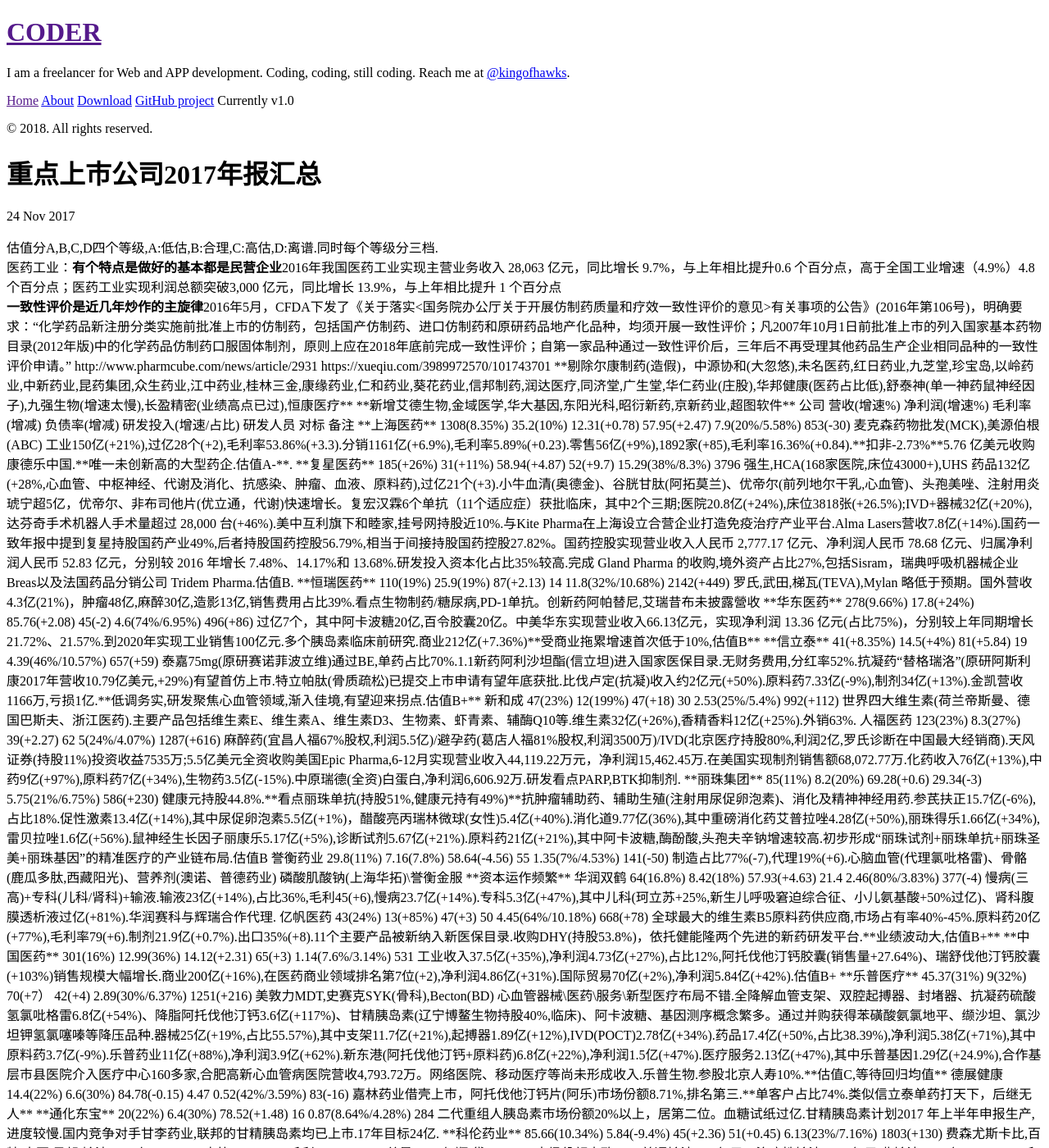
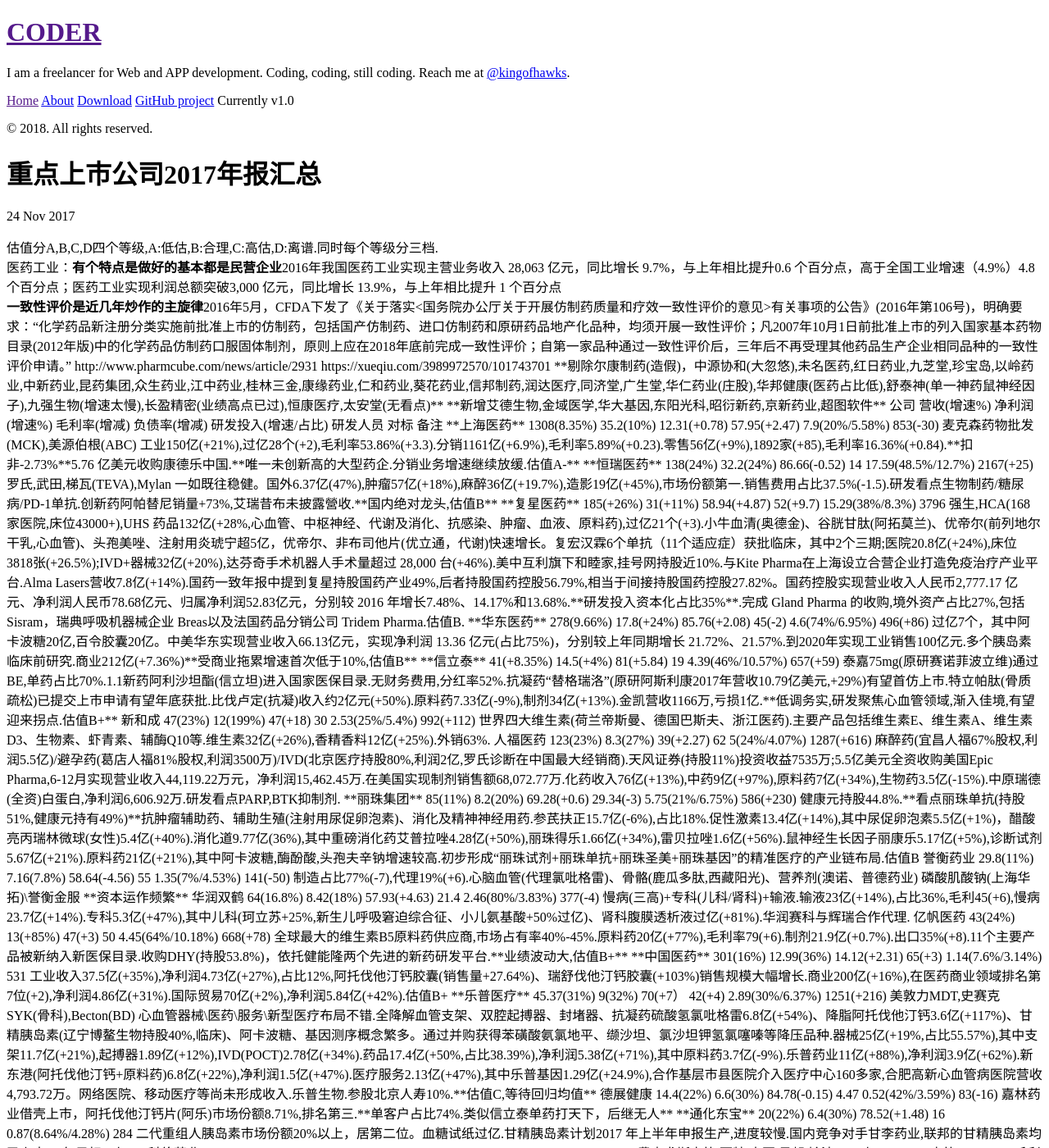
Before and after one commit to kingofhawks/kingofhawks.github.io, a Jekyll site: the page built from _posts/2017-11-24-重点上市公司2017年报汇总.md, in a window 1280 px wide and 1400 px high. Shown: the whole window at 82% size. Built offline with Jekyll 4.4.1, drawn with Linux system fonts in a browser that asks for light colours; our own code applies the rules of GitHub Pages for plain Markdown files; some of the changed text lies outside the part shown.

Commit message:
update post

```diff
--- a/_posts/2017-11-24-重点上市公司2017年报汇总.md
+++ b/_posts/2017-11-24-重点上市公司2017年报汇总.md
@@ -3,12 +3,12 @@
 **一致性评价是近几年炒作的主旋律**2016年5月，CFDA下发了《关于落实<国务院办公厅关于开展仿制药质量和疗效一致性评价的意见>有关事项的公告》(2016年第106号)，明确要求：“化学药品新注册分类实施前批准上市的仿制药，包括国产仿制药、进口仿制药和原研药品地产化品种，均须开展一致性评价；凡2007年10月1日前批准上市的列入国家基本药物目录(2012年版)中的化学药品仿制药口服固体制剂，原则上应在2018年底前完成一致性评价；自第一家品种通过一致性评价后，三年后不再受理其他药品生产企业相同品种的一致性评价申请。”
 http://www.pharmcube.com/news/article/2931
 https://xueqiu.com/3989972570/101743701
-**剔除尔康制药(造假)，中源协和(大忽悠),未名医药,红日药业,九芝堂,珍宝岛,以岭药业,中新药业,昆药集团,众生药业,江中药业,桂林三金,康缘药业,仁和药业,葵花药业,信邦制药,润达医疗,同济堂,广生堂,华仁药业(庄股),华邦健康(医药占比低),舒泰神(单一神药鼠神经因子),九强生物(增速太慢),长盈精密(业绩高点已过),恒康医疗**
+**剔除尔康制药(造假)，中源协和(大忽悠),未名医药,红日药业,九芝堂,珍宝岛,以岭药业,中新药业,昆药集团,众生药业,江中药业,桂林三金,康缘药业,仁和药业,葵花药业,信邦制药,润达医疗,同济堂,广生堂,华仁药业(庄股),华邦健康(医药占比低),舒泰神(单一神药鼠神经因子),九强生物(增速太慢),长盈精密(业绩高点已过),恒康医疗,太安堂(无看点)**
 **新增艾德生物,金域医学,华大基因,东阳光科,昭衍新药,京新药业,超图软件**
 公司          营收(增速%)       净利润(增速%)   毛利率(增减)   负债率(增减)    研发投入(增速/占比)    研发人员   对标 备注
-**上海医药**    1308(8.35%)     35.2(10%)     12.31(+0.78)   57.95(+2.47)   7.9(20%/5.58%)       853(-30)  麦克森药物批发(MCK),美源伯根(ABC)    工业150亿(+21%),过亿28个(+2),毛利率53.86%(+3.3).分销1161亿(+6.9%),毛利率5.89%(+0.23).零售56亿(+9%),1892家(+85),毛利率16.36%(+0.84).**扣非-2.73%**5.76 亿美元收购康德乐中国.**唯一未创新高的大型药企.估值A-**.
-**复星医药**    185(+26%)        31(+11%)       58.94(+4.87)  52(+9.7)      15.29(38%/8.3%)        3796      强生,HCA(168家医院,床位43000+),UHS    药品132亿(+28%,心血管、中枢神经、代谢及消化、抗感染、肿瘤、血液、原料药),过亿21个(+3).小牛血清(奥德金)、谷胱甘肽(阿拓莫兰)、优帝尔(前列地尔干乳,心血管)、头孢美唑、注射用炎琥宁超5亿，优帝尔、非布司他片(优立通，代谢)快速增长。复宏汉霖6个单抗（11个适应症）获批临床，其中2个三期;医院20.8亿(+24%),床位3818张(+26.5%);IVD+器械32亿(+20%),达芬奇手术机器人手术量超过 28,000 台(+46%).美中互利旗下和睦家,挂号网持股近10%.与Kite Pharma在上海设立合营企业打造免疫治疗产业平台.Alma Lasers营收7.8亿(+14%).国药一致年报中提到复星持股国药产业49%,后者持股国药控股56.79%,相当于间接持股国药控股27.82%。国药控股实现营业收入人民币 2,777.17 亿元、净利润人民币 78.68 亿元、归属净利润人民币 52.83 亿元，分别较 2016 年增长 7.48%、14.17%和 13.68%.研发投入资本化占比35%较高.完成 Gland Pharma 的收购,境外资产占比27%,包括Sisram，瑞典呼吸机器械企业 Breas以及法国药品分销公司 Tridem Pharma.估值B.
-**恒瑞医药**    110(19%)         25.9(19%)     87(+2.13)      14             11.8(32%/10.68%)     2142(+449) 罗氏,武田,梯瓦(TEVA),Mylan    略低于预期。国外营收4.3亿(21%)，肿瘤48亿,麻醉30亿,造影13亿,销售费用占比39%.看点生物制药/糖尿病,PD-1单抗。创新药阿帕替尼,艾瑞昔布未披露營收
+**上海医药**    1308(8.35%)     35.2(10%)     12.31(+0.78)   57.95(+2.47)   7.9(20%/5.58%)       853(-30)  麦克森药物批发(MCK),美源伯根(ABC)    工业150亿(+21%),过亿28个(+2),毛利率53.86%(+3.3).分销1161亿(+6.9%),毛利率5.89%(+0.23).零售56亿(+9%),1892家(+85),毛利率16.36%(+0.84).**扣非-2.73%**5.76 亿美元收购康德乐中国.**唯一未创新高的大型药企.分销业务增速继续放缓.估值A-**
+**恒瑞医药**    138(24%)         32.2(24%)     86.66(-0.52)   14             17.59(48.5%/12.7%)   2167(+25) 罗氏,武田,梯瓦(TEVA),Mylan    一如既往稳健。国外6.37亿(47%),肿瘤57亿(+18%),麻醉36亿(+19.7%),造影19亿(+45%),市场份额第一.销售费用占比37.5%(-1.5).研发看点生物制药/糖尿病/PD-1单抗.创新药阿帕替尼销量+73%,艾瑞昔布未披露營收.**国内绝对龙头,估值B**
+**复星医药**    185(+26%)        31(+11%)       58.94(+4.87)  52(+9.7)      15.29(38%/8.3%)        3796      强生,HCA(168家医院,床位43000+),UHS    药品132亿(+28%,心血管、中枢神经、代谢及消化、抗感染、肿瘤、血液、原料药),过亿21个(+3).小牛血清(奥德金)、谷胱甘肽(阿拓莫兰)、优帝尔(前列地尔干乳,心血管)、头孢美唑、注射用炎琥宁超5亿，优帝尔、非布司他片(优立通，代谢)快速增长。复宏汉霖6个单抗（11个适应症）获批临床，其中2个三期;医院20.8亿(+24%),床位3818张(+26.5%);IVD+器械32亿(+20%),达芬奇手术机器人手术量超过 28,000 台(+46%).美中互利旗下和睦家,挂号网持股近10%.与Kite Pharma在上海设立合营企业打造免疫治疗产业平台.Alma Lasers营收7.8亿(+14%).国药一致年报中提到复星持股国药产业49%,后者持股国药控股56.79%,相当于间接持股国药控股27.82%。国药控股实现营业收入人民币2,777.17 亿元、净利润人民币78.68亿元、归属净利润52.83亿元，分别较 2016 年增长7.48%、14.17%和13.68%.**研发投入资本化占比35%**.完成 Gland Pharma 的收购,境外资产占比27%,包括Sisram，瑞典呼吸机器械企业 Breas以及法国药品分销公司 Tridem Pharma.估值B.
 **华东医药**    278(9.66%)       17.8(+24%)    85.76(+2.08)   45(-2)        4.6(74%/6.95%)       496(+86)        过亿7个，其中阿卡波糖20亿,百令胶囊20亿。中美华东实现营业收入66.13亿元，实现净利润 13.36 亿元(占比75%)，分别较上年同期增长 21.72%、21.57%.到2020年实现工业销售100亿元.多个胰岛素临床前研究.商业212亿(+7.36%)**受商业拖累增速首次低于10%,估值B**
 **信立泰**      41(+8.35%)       14.5(+4%)     81(+5.84)     19             4.39(46%/10.57%)     657(+59)  泰嘉75mg(原研赛诺菲波立维)通过BE,单药占比70%.1.1新药阿利沙坦酯(信立坦)进入国家医保目录.无财务费用,分红率52%.抗凝药“替格瑞洛”(原研阿斯利康2017年营收10.79亿美元,+29%)有望首仿上市.特立帕肽(骨质疏松)已提交上市申请有望年底获批.比伐卢定(抗凝)收入约2亿元(+50%).原料药7.33亿(-9%),制剂34亿(+13%).金凯营收1166万,亏损1亿.**低调务实,研发聚焦心血管领域,渐入佳境,有望迎来拐点.估值B+**
 新和成         47(23%)          12(199%)        47(+18)       30              2.53(25%/5.4%)      992(+112)     世界四大维生素(荷兰帝斯曼、德国巴斯夫、浙江医药).主要产品包括维生素E、维生素A、维生素D3、生物素、虾青素、辅酶Q10等.维生素32亿(+26%),香精香料12亿(+25%).外销63%.
@@ -40,14 +40,14 @@
 **康美药业**  216(19.8%)      33.4(21%)     29.32(+2.06)   46.4(-4)       1.24(61%/0.58%)     570(+36)       贸易为主.中药材贸易58亿(-4%),e药谷;饮片47亿(+26%),西药贸易73亿(+35%),器械9亿(+53%),保健品10亿(+25%),食品7亿(+20%)，物业9.4亿(+46%)。智慧药房日处方量已达 14000 张,托管医院药房超100 家,直销.**负面消息也不少**
 **云南白药**   224(8%)       29(5%)         30.49(+0.38)   36(-1)        0.9(-10%/0.4%)       679(+30)      商业占比59%,药品49亿(-3%)，健康产品37亿(+12%),牙膏市场占比超16%，排名第二.新华都入股.
 步长制药       123(5.7%)     17.7(-50%)     83.18(+0.38)   33             4.59(28%/3.72%)      505(-)     心脑血管中脑心通胶囊、稳心颗粒、丹红注射液三者合计收入达 90.06 亿元.其他妇科，泌尿.IPO破发先驱典型.
-**白云山**  209(4.58%)       20.6(36%)     37.36(+4.64)   31.97             3.73(10%/4.79%)       699(+25)    中药39亿(+21%)，西药38.8亿(+5%),金戈5.6亿(+40%),其中抗生素(头孢为主)超过13亿.大健康85.7亿(+10%),王老吉净利润6.3亿.商业43亿(-15.9%)。研发无太多看点.估值适中.
+**白云山**  209(4.58%)       20.6(36%)     37.36(+4.64)   31.97             3.73(10%/4.79%)    699(+25)    中药39亿(+21%)，西药38.8亿(+5%),金戈5.6亿(+40%),其中抗生素(头孢为主)超过13亿.大健康85.7亿(+10%),王老吉净利润6.3亿.商业43亿(-15.9%)。研发无太多看点.估值适中.
 华润三九    111(23.8%)       13(8.67%)      67.1(+2.23)    37.48(+1.84)   3.26(16%/2.93%)       343(+60)       感冒、皮肤、胃肠、小儿等OTC为主及中药处方药。过亿品种21(+3).OTC54亿(+15.78%),处方药51.74亿元，增长36.33%.2017 年初设立大健康事业部.研发无看点.
 天士力       160(15%)         13.76(17%)     36(-0.19)    54(-10.77)     6.15(+40%/9%)         1209(+67)     现代中药、生物药、化学药协同发展.普佑克(心肌梗死),水飞蓟宾.制药68亿(+10%),其中中药53亿(+6%),化学药13亿(+23.8%),生物药1亿(+161%).商业92亿(+20%),毛利率8.28(+1.16).**丹参滴丸FDA1.47亿盒,营收40亿左右,单药占比高极高,估值B**
 **济川药业** 46.77(24%)      9.34(36%)      84.35(+0.05)    28             1.45(14%/3.11%)     351(+21)       儿科、呼吸、消化等领域.蒲地蓝超20亿,占比40%，雷贝拉挫,小儿豉翘清热颗粒,三拗片(咳喘)等OTC
 **同仁堂**    133(10%)       10(9%)        44(-0.01)        50             2.18(8.3%/1.64%)    591(-100)    **每年10%增长太稳定无惊**中药主打心血管补益类,安宫牛黄丸,六味地黄,阿胶,牛黄清心,大活络.工业81亿(+8.78%),商业67亿(+17%),零售药店700家.估值B
-**片仔癀**    23(22%)        5.36(15%)     48.51(+1.51)     26(+7)         0.67(33%/2.9%)       112(-44)       药品11亿(+25%),流通9亿(+22%),日化2.6亿(牙膏,+12%).品种不错,估值高
+**片仔癀**    37(61%)        8.07(50%)     43.26(-5.49)    21.6(-4)        0.69(4.42%/2.9%)    118(+6)       药品14.6亿(+33%),其中肝病13.6亿(+35%).流通19亿(+106%),日化3.17亿(牙膏,+21%).品种不错,研发弱,估值B
 贵州百灵     26(17%)        5.26(9%)       67(+0.82)     29              0.74(-0.7%/2.85%)     248(+58)      苗药/中成药,银丹心脑通软胶囊6.5亿(+3%),贵阳中医糖尿病医院7188万(+39%).不达预期,股价波动较大,估值B.
-康恩贝      53(48%)         4.4(-20%)      53.15(-16.62)  57             1.2(-/3.24%)         643            医药工业70%,中药为主,丹参川芎嗪注射液、天保宁银杏叶制剂,奥美拉唑、肠炎宁,前列康,珍视明.珍诚医药互联网医药
+康恩贝      53(48%)         4.4(-20%)      53.15(-16.62)  57             1.2(-/3.24%)          643            医药工业70%,中药为主,丹参川芎嗪注射液、天保宁银杏叶制剂,奥美拉唑、肠炎宁,前列康,珍视明.珍诚医药互联网医药
 奇正藏药    9.68(-2.65%)     2.9(9.4%)     84.5(+4.72)    16             0.43(5%/4.42%)        209(+16)      止痛膏占比76%，药材,红花如意丸(妇科),游资喜欢，业绩稳定，增长乏力
 
 
@@ -115,7 +115,6 @@
 **瑞康医药**  156(60%)       5.9(150%)     15.62(+4.72)     52              -                    -    山东占比76%(-20%).药品126亿(+46%),器械29亿(+176%),移动医疗1968万(+80%),增速远高于行业增长.**缺点:现金流为负,应收占总资产50%,大量收购商誉高**招商资本和红杉各入股5%
 嘉事堂      109(33%)         2.23(29%)     10.25(-1.81)    73              -                    -        北京占比52%
 柳州医药     94(25%)         4(25%)        7.85(+0.04)     -        广西区域流通,增长还行.桂中药店270家,营收8.68亿(+41%),器械销售2.9亿(+52%),毛利率13.64(+2.11)
-太安堂      23(93%)         1.9(2%)         -              24             0.22(9.5%/0.94%)     75(+5)      药品流通9亿(+353%),中材药及药材占比61%.看点康爱多电商7.5亿,亏2700万
 
 
 保健品     NBTY,GNC(哈药收购40%),康宝莱,如新,安利.
```
